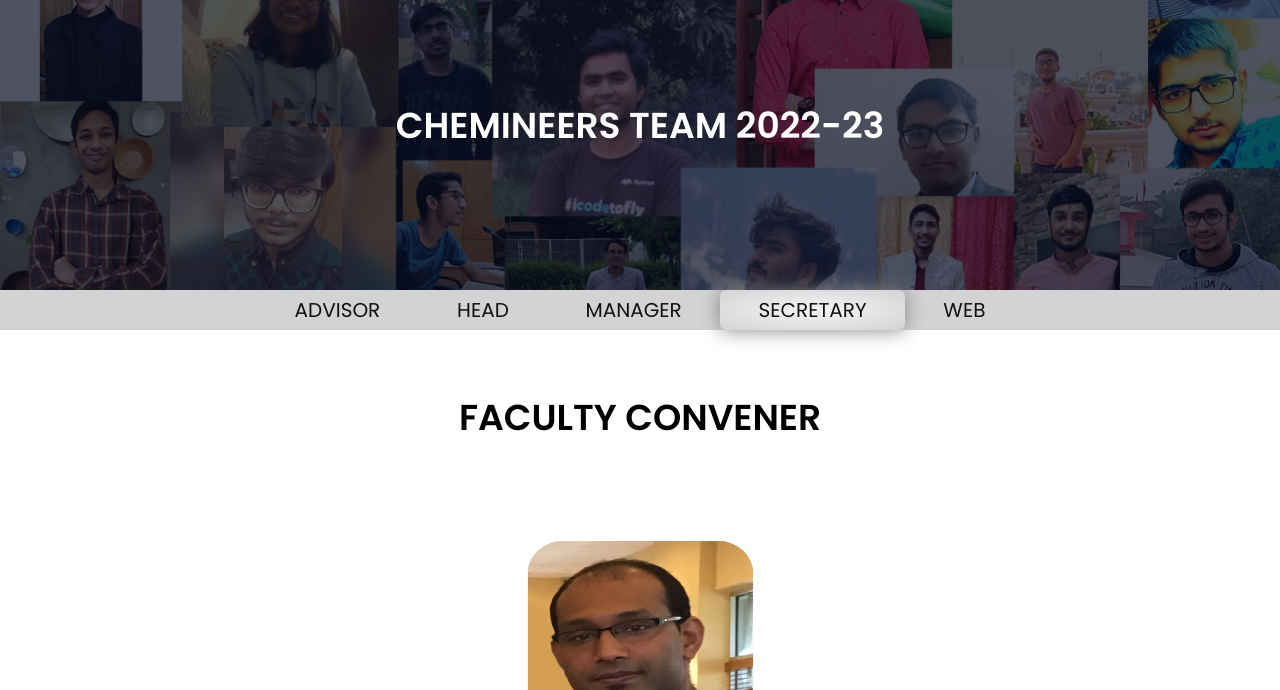
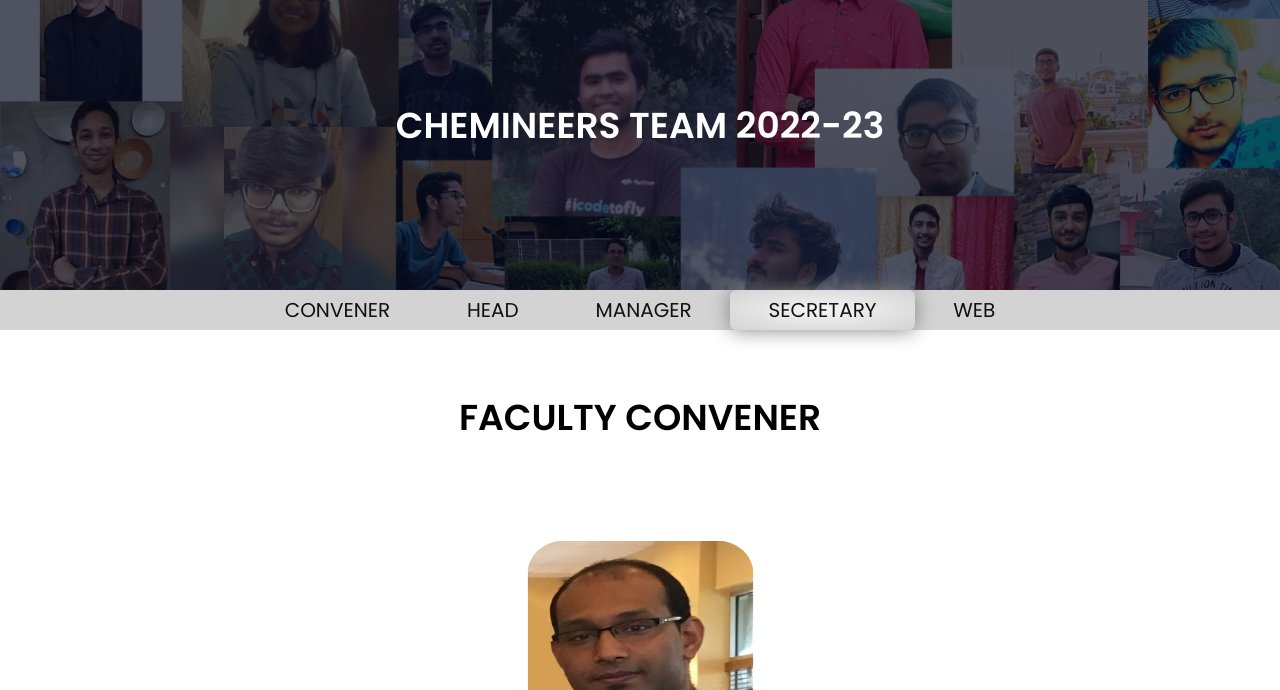
Before and after one commit to pratyushg20/Chemineers-Web, a plain HTML site: page people.html in a window 1280 px wide. Shown: the part 110-800 px from the top of the page. Drawn offline with nearby package versions, Linux system fonts and the light colour scheme.

Commit message:
minor update

```diff
--- a/people.html
+++ b/people.html
@@ -129,7 +129,6 @@
           <i class="fas fa-times" onclick="hideMenu()"></i>
           <ul>
             <li><a href="index.html">HOME</a></li>
-
             <li><a href="sessions.html">ACTIVITIES</a></li>
             <li><a href="blog.html">BLOG</a></li>
             <li><a href="simutech.html">SIMUTECH</a></li>
@@ -143,14 +142,14 @@
 
       <h1>CHEMINEERS TEAM 2022-23</h1>
       <p><div class="arm naram" >
-        <a href="#faculty"> ADVISOR</a>
+        <a href="#faculty"> CONVENER</a>
         <a href="#heads1"> HEAD</a>
         <a href="#managers1" >MANAGER</a>
         <a href="#secretaries1">SECRETARY</a>
         <a href="#web1">WEB</a>
       </div></p>
       <p><div class="arm garm" >
-        <a href="#faculty"> ADVISOR</a>
+        <a href="#faculty"> CONVENER</a>
         <a href="#heads1"> HEAD</a>
         <a href="#managers1">MANAGER</a>
         <a href="#secretaries1">SECRETARY</a>
```
